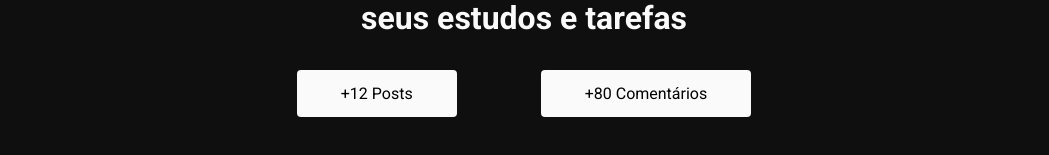
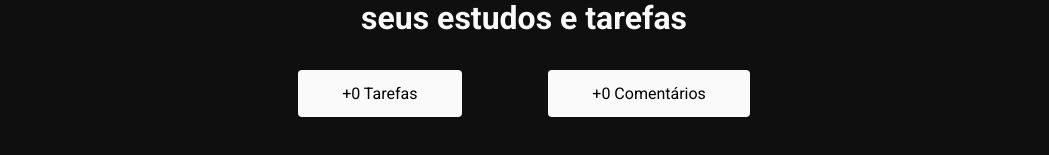
Before and after one commit to thiagodnt/dev-tasks, a Next.js app: page / in a window 1280 px wide. Shown: the part 567-722 px from the top of the page, without its empty margins (116-1165 px from the left). Built offline with nearby package versions, Linux system fonts and the light colour scheme; no server answers; the database is empty.

Commit message:
feat: add static props para dados gerais da home

```diff
--- a/pages/index.tsx
+++ b/pages/index.tsx
@@ -2,8 +2,16 @@ import Head from 'next/head';
 import styles from '@/styles/home.module.css';
 import hero from '@/public/assets/hero.png';
 import Image from 'next/image';
+import { GetStaticProps } from 'next';
+import { collection, getDocs } from 'firebase/firestore';
+import { db } from '@/services/firebaseConnection';
 
-export default function Home() {
+interface HomeProps {
+	tasks: number;
+	comments: number;
+}
+
+export default function Home({ tasks, comments }: HomeProps) {
 	return (
 		<>
 			<Head>
@@ -24,11 +32,27 @@ export default function Home() {
 						</h1>
 					</div>
 					<div className={styles.infoContent}>
-						<section className={styles.box}>+12 Posts</section>
-						<section className={styles.box}>+80 Comentários</section>
+						<section className={styles.box}>+{tasks} Tarefas</section>
+						<section className={styles.box}>+{comments} Comentários</section>
 					</div>
 				</main>
 			</div>
 		</>
 	);
 }
+
+export const getStaticProps: GetStaticProps = async () => {
+	const tasksRef = collection(db, 'tasks');
+	const commentsRef = collection(db, 'comments');
+
+	const tasks = await getDocs(tasksRef);
+	const comments = await getDocs(commentsRef);
+
+	return {
+		props: {
+			tasks: tasks.size || 0,
+			comments: comments.size || 0,
+		},
+		revalidate: 60, // Revalidar após 60 segundos
+	};
+};
```
